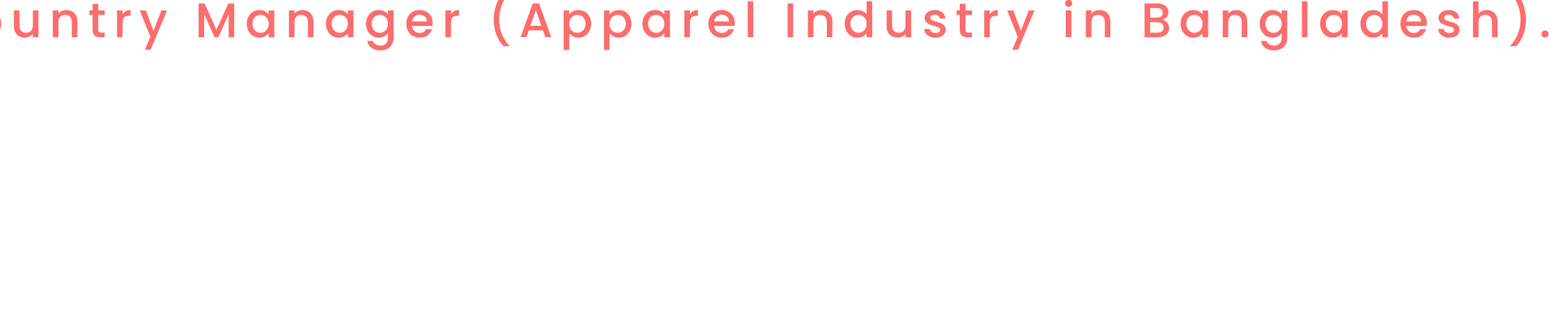
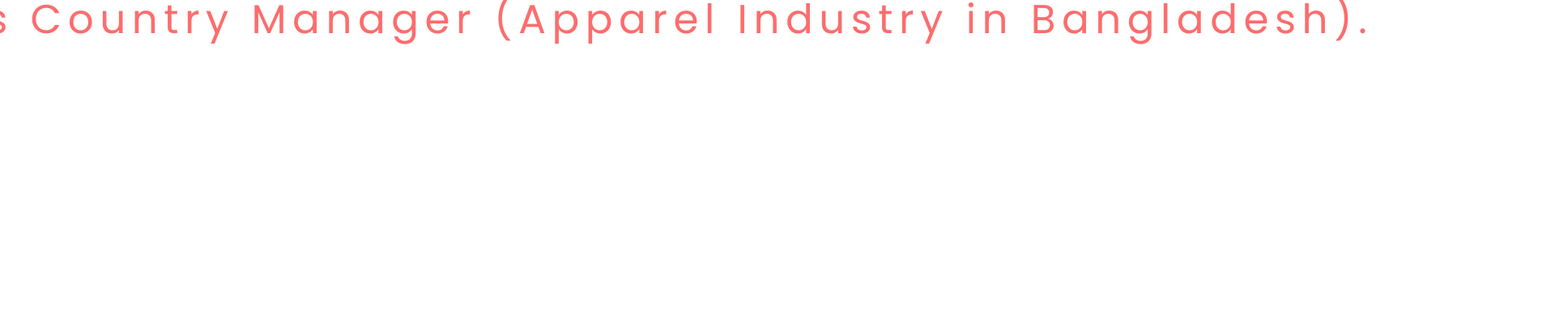
Before and after one commit to moniruldipu/SingleLineTextAnimation, a plain HTML site: page index.html in a window 1280 px wide. Shown: the part 413-800 px from the top of the page at 81% size, 1920 px wide, since content can reach past the window. Drawn offline with Linux system fonts and the light colour scheme.

Commit message:
text size updt

```diff
--- a/index.html
+++ b/index.html
@@ -36,8 +36,8 @@
 .typewriter li {
   color: #FC6D6D;
   list-style: none;
-  font-size: 60px;
-  font-weight: 500;
+  font-size: 50px;
+  font-weight: 400;
   position: relative;
   overflow: hidden; /* Ensures the content is not revealed until the animation */
   border-right: .15em solid orange; /* The typwriter cursor */
```
